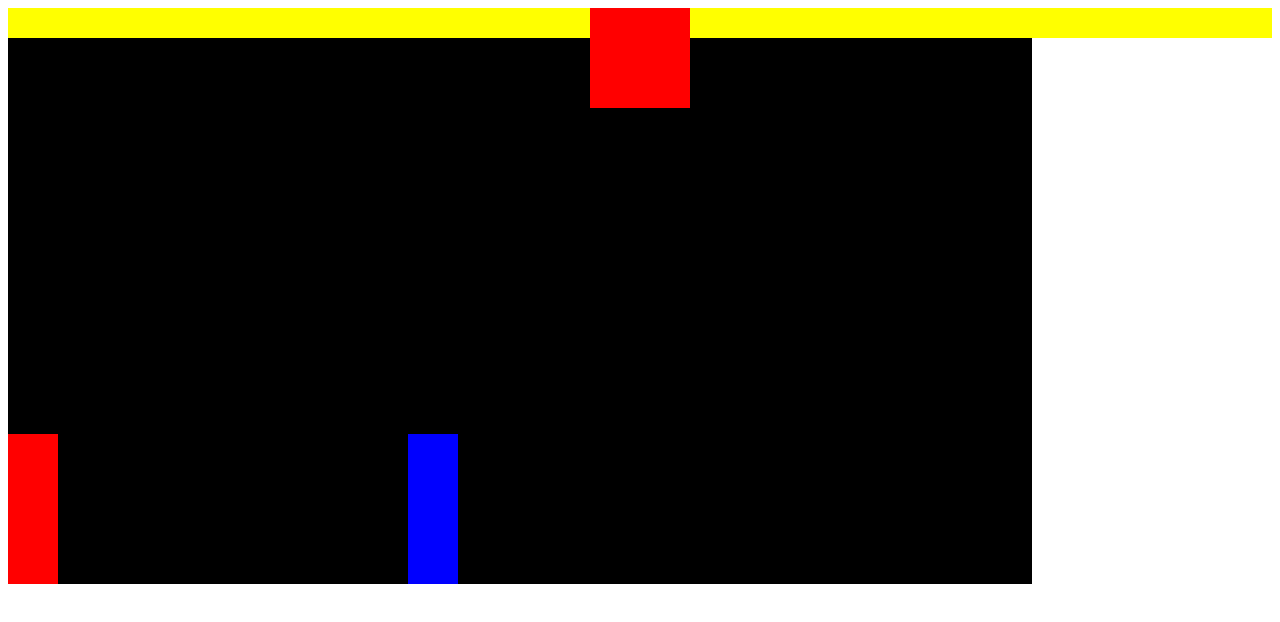
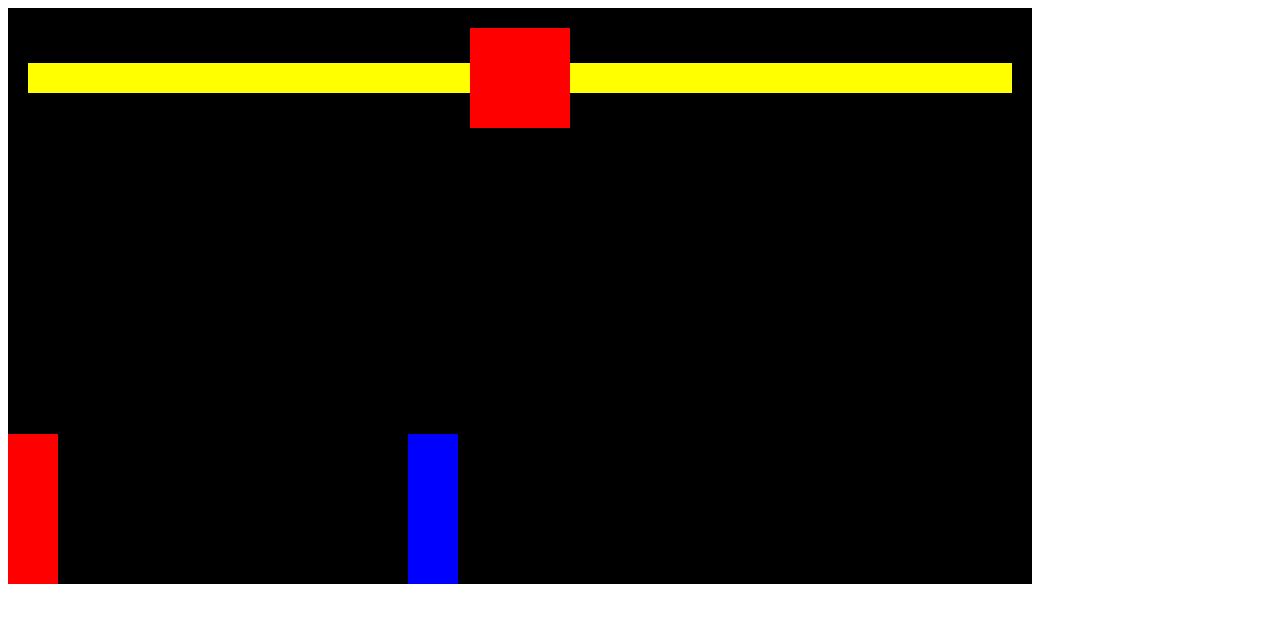
Before and after one commit to godiarksel/html-canvas, a plain HTML site: page index.html in a window 1280 px wide. Drawn offline with Linux system fonts and the light colour scheme.

Commit message:
Add styles to health bar & timer

```diff
--- a/index.html
+++ b/index.html
@@ -1,8 +1,20 @@
+<head>
+    <style>
+        * {
+            box-sizing: border-box;
+        }
+    </style>
+</head>
+
 <body>
-    <div style="position: relative;">
+    <div style="position: relative;
+                display: inline-block;">
+
         <div style="position: absolute;
                     display: flex;
-                    width: 100%;">
+                    width: 100%;
+                    align-items: center;
+                    padding: 20px;">
 
             <div style="background-color: yellow;
                         height: 30px;
```
